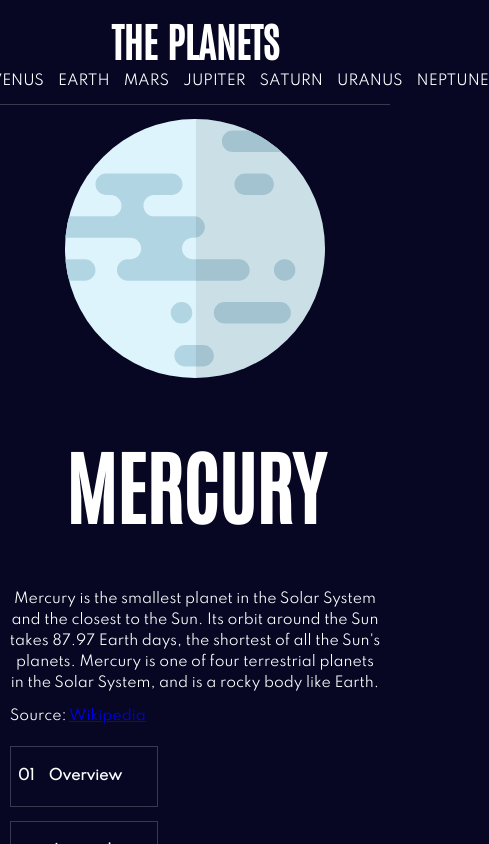
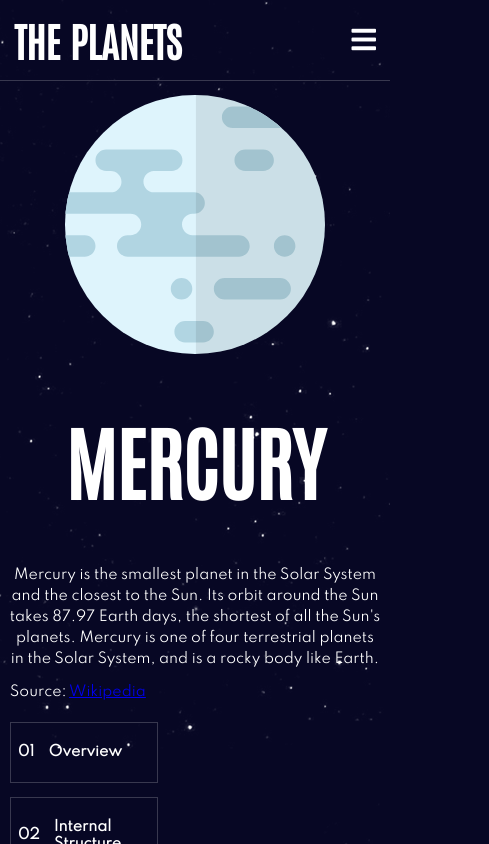
Before and after one commit to Buachie/planet-facts, a React (Create React App) app: page / in a window 390 px wide. Shown: the top 844 px of the page, 489 px wide, since content can reach past the window. Built offline with nearby package versions, Linux system fonts and the light colour scheme.

Commit message:
Make nav responsive, Add stars to background, Fix image scaling on smaller screens

```diff
--- a/public/index.html
+++ b/public/index.html
@@ -15,6 +15,7 @@
       user's mobile device or desktop. See https://developers.google.com/web/fundamentals/web-app-manifest/
     -->
     <link rel="manifest" href="%PUBLIC_URL%/manifest.json" />
+    <link rel="stylesheet" href="https://use.fontawesome.com/releases/v5.15.3/css/all.css" integrity="sha384-SZXxX4whJ79/gErwcOYf+zWLeJdY/qpuqC4cAa9rOGUstPomtqpuNWT9wdPEn2fk" crossorigin="anonymous">
     <!--
       Notice the use of %PUBLIC_URL% in the tags above.
       It will be replaced with the URL of the `public` folder during the build.
--- a/src/components/Navbar.tsx
+++ b/src/components/Navbar.tsx
@@ -1,18 +1,43 @@
+import { useState } from "react";
 import { Link } from "react-router-dom";
 
 const Navbar = () => {
+  const [open, setOpen] = useState<Boolean>(false);
+
   return (
     <nav className="nav-bar">
       <h2 className="nav-title">The Planets</h2>
-      <div className="nav-menu">
-        <Link to="/">Mercury</Link>
-        <Link to="/venus">Venus</Link>
-        <Link to="/earth">Earth</Link>
-        <Link to="/mars">Mars</Link>
-        <Link to="/jupiter">Jupiter</Link>
-        <Link to="/saturn">Saturn</Link>
-        <Link to="/uranus">Uranus</Link>
-        <Link to="/neptune">Neptune</Link>
+      <div className="menu-icon">
+        <i
+          className={open ? "fas fa-times fa-2x" : "fas fa-bars fa-2x"}
+          onClick={() => setOpen(!open)}
+        ></i>
+      </div>
+      <div className={open ? "nav-menu active" : "nav-menu"}>
+        <Link to="/" onClick={() => setOpen(false)}>
+          Mercury
+        </Link>
+        <Link to="/venus" onClick={() => setOpen(false)}>
+          Venus
+        </Link>
+        <Link to="/earth" onClick={() => setOpen(false)}>
+          Earth
+        </Link>
+        <Link to="/mars" onClick={() => setOpen(false)}>
+          Mars
+        </Link>
+        <Link to="/jupiter" onClick={() => setOpen(false)}>
+          Jupiter
+        </Link>
+        <Link to="/saturn" onClick={() => setOpen(false)}>
+          Saturn
+        </Link>
+        <Link to="/uranus" onClick={() => setOpen(false)}>
+          Uranus
+        </Link>
+        <Link to="/neptune" onClick={() => setOpen(false)}>
+          Neptune
+        </Link>
       </div>
     </nav>
   );
--- a/src/scss/main.css
+++ b/src/scss/main.css
@@ -13,7 +13,7 @@ html body {
   padding: 0;
   height: 100%;
   width: 100%;
-  background-color: #070724;
+  background: #070724 url("./images/stars.png");
   font-family: Spartan;
   font-size: 14px;
   color: #fff;
@@ -61,6 +61,10 @@ h3 {
           justify-content: space-between;
   color: #fff;
   padding: 1em;
+}
+
+.nav-bar .menu-icon {
+  display: none;
 }
 
 .nav-bar .nav-title {
@@ -212,7 +216,7 @@ h3 {
   color: #838391;
 }
 
-@media (max-width: 1000px) {
+@media screen and (max-width: 1000px) {
   .nav-bar {
     -webkit-box-orient: vertical;
     -webkit-box-direction: normal;
@@ -226,6 +230,9 @@ h3 {
     -webkit-box-direction: normal !important;
         -ms-flex-direction: column !important;
             flex-direction: column !important;
+  }
+  .planet .planet-data .img-container img {
+    width: 100%;
   }
   .planet .planet-data .planet-info {
     width: 100%;
@@ -251,7 +258,45 @@ h3 {
   }
 }
 
-@media (max-width: 400px) {
+@media screen and (max-width: 600px) {
+  .nav-bar {
+    position: relative;
+    -webkit-box-orient: horizontal;
+    -webkit-box-direction: normal;
+        -ms-flex-direction: row;
+            flex-direction: row;
+    -webkit-box-pack: justify;
+        -ms-flex-pack: justify;
+            justify-content: space-between;
+  }
+  .nav-bar .nav-menu {
+    -webkit-box-orient: vertical;
+    -webkit-box-direction: normal;
+        -ms-flex-direction: column;
+            flex-direction: column;
+    width: 100%;
+    height: 500px;
+    position: absolute;
+    top: 80px;
+    left: -100%;
+    opacity: 1;
+    -webkit-transition: all 0.5s ease;
+    transition: all 0.5s ease;
+  }
+  .nav-bar .active {
+    background: #070724;
+    left: 0;
+    opacity: 1;
+    -webkit-transition: all 0.5s ease;
+    transition: all 0.5s ease;
+    z-index: 1;
+  }
+  .nav-bar .menu-icon {
+    display: block;
+  }
+}
+
+@media screen and (max-width: 400px) {
   .planet .planet-data .img-container img {
     width: 100%;
   }
--- a/src/scss/main.scss
+++ b/src/scss/main.scss
@@ -11,7 +11,8 @@ html {
     padding: 0;
     height: 100%;
     width: 100%;
-    background-color: #070724;
+    //background-color: #070724;
+    background: #070724 url("./images/stars.png");
     font-family: Spartan;
     font-size: 14px;
     color: #fff;
@@ -54,6 +55,9 @@ h3 {
   color: #fff;
   padding: 1em;
 
+  .menu-icon {
+    display: none;
+  }
   .nav-title {
     margin: 0;
   }
@@ -153,7 +157,7 @@ h3 {
   }
 }
 
-@media (max-width: 1000px) {
+@media screen and (max-width: 1000px) {
   .nav-bar {
     flex-direction: column;
     gap: 0.5em;
@@ -164,6 +168,11 @@ h3 {
     .planet-data {
       flex-direction: column !important;
 
+      .img-container {
+        img {
+          width: 100%;
+        }
+      }
       .planet-info {
         width: 100%;
         flex-direction: row;
@@ -181,7 +190,35 @@ h3 {
   }
 }
 
-@media (max-width: 400px) {
+@media screen and (max-width: 600px) {
+  .nav-bar {
+    position: relative;
+    flex-direction: row;
+    justify-content: space-between;
+    .nav-menu {
+      flex-direction: column;
+      width: 100%;
+      height: 500px;
+      position: absolute;
+      top: 80px;
+      left: -100%;
+      opacity: 1;
+      transition: all 0.5s ease;
+    }
+    .active {
+      background: #070724;
+      left: 0;
+      opacity: 1;
+      transition: all 0.5s ease;
+      z-index: 1;
+    }
+    .menu-icon {
+      display: block;
+    }
+  }
+}
+
+@media screen and (max-width: 400px) {
   .planet {
     .planet-data {
       .img-container {
```
Also changed, not shown: src/scss/images/stars.png (added), 1 other file (tests, documents, lock files or other folders).
